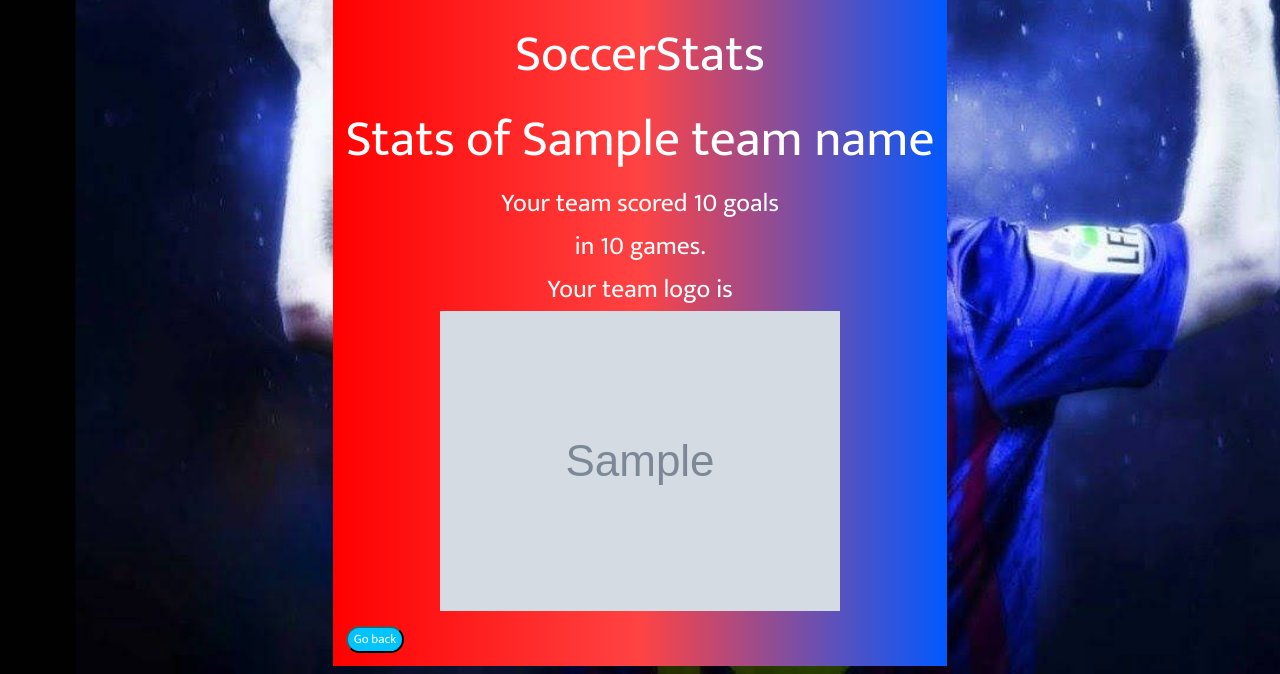
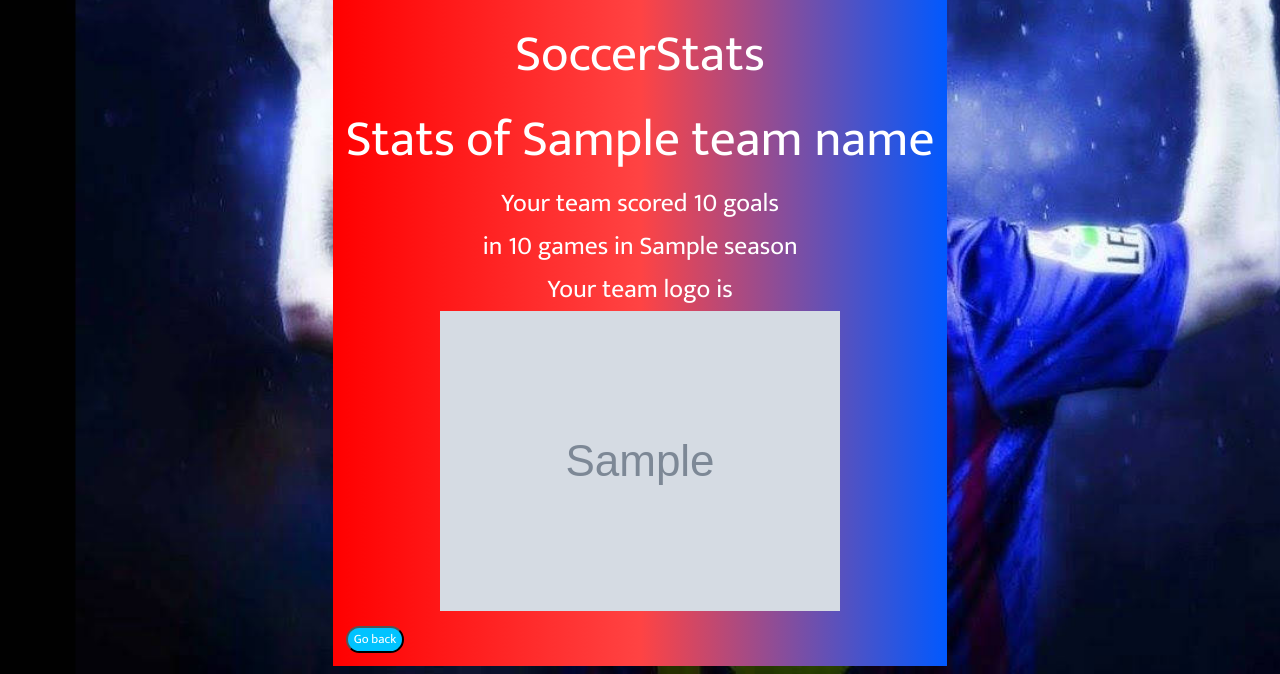
Before and after one commit to SoKu27/PremierLeagueStats, a Flask app: template templates/teams.html in a window 1280 px wide. Shown: the part 175-849 px from the top of the page. Run offline with Flask 3, Linux system fonts and the light colour scheme; the template is opened without the code that fills it: most values are stand-ins (such as "Sample title", 1, 10 or a date in 2020); grey boxes marked "Sample" are stand-in pictures.

Commit message:
update commit

```diff
--- a/main.py
+++ b/main.py
@@ -24,8 +24,9 @@ def teams():
     if request.method == 'GET':
         return redirect('/')
 
-    form_data = request.form
-    team_name = form_data["teamname"]
+
+    team_name = request.form["teamname"]
+    season = request.form["season"]
     url = BASE_URL + f"/teams?search={team_name}"
 
 
@@ -36,9 +37,17 @@ def teams():
         errormessage = "Please enter an actual team"
         return render_template("index.html", error=errormessage)
     url2 = BASE_URL + f"/leagues?team={team_id}"
-    leaguestats = requests.get(url2, headers=HEADERS).json()
+    try:
+        leaguestats = requests.get(url2, headers=HEADERS).json()
+    except:
+        errormessage = "An error occured, please try again"
+        return render_template("index.html", error=errormessage)
     league_id = leaguestats["response"][0]["league"]["id"]
-    season = leaguestats["response"][0]["seasons"][0]["year"]
+    startyear = leaguestats["response"][0]["seasons"][1]["start"]
+    print(league_id)
+    print(season)
+    print(startyear)
+
 
     finalstats = requests.get(BASE_URL + "/teams/statistics",headers=HEADERS, params = {
         "league" : league_id,
@@ -49,7 +58,7 @@ def teams():
     totalgamesplayed = finalstats["response"]["fixtures"]["played"]["total"]
     goals = finalstats["response"]["goals"]["for"]["total"]["total"]
     logo = finalstats["response"]["team"]["logo"]
-    return render_template("teams.html", team_name=team_name, stats = {
+    return render_template("teams.html", team_name=team_name, season=season, stats = {
         "totalgamesplayed" : totalgamesplayed,
         "goals" : goals,
         "logo" : logo
--- a/templates/index.html
+++ b/templates/index.html
@@ -24,9 +24,11 @@
         </form> -->
         <form method="POST" action="teams">
             <div class="maincontent">
-                <label for="teamname">Enter the name of a team to see their stats</label>
+                <label for="teamname">Enter the name of a team and a year to see their stats in that year</label>
                 <input id="teamname" name="teamname" type="text" placeholder="Enter Team Name" />
+                <input id="season" name="season" type="number" min="1000" max="9999" placeholder="YYYY" />
                 <button class="submitbutton" id="team">Submit</button>
+
             </div>
             <div class="maincontent">
                 {% if error %} {{ error }} {% endif %}
--- a/templates/teams.html
+++ b/templates/teams.html
@@ -5,9 +5,9 @@
 
     <div> Your team scored {{ stats.goals }} goals </div>
 
-    <div>in {{ stats.totalgamesplayed }} games.</div>
+    <div>in {{ stats.totalgamesplayed }} games in {{ season }}</div>
 
-    <div>Your team logo is</div>
+    <div>Your team logo is </div>
     <img src = {{stats.logo}}>
 </div>
 <a href="/"><button class="submitbutton">Go back</button></a>
```
Also changed, not shown: README.md, 1 other file.
